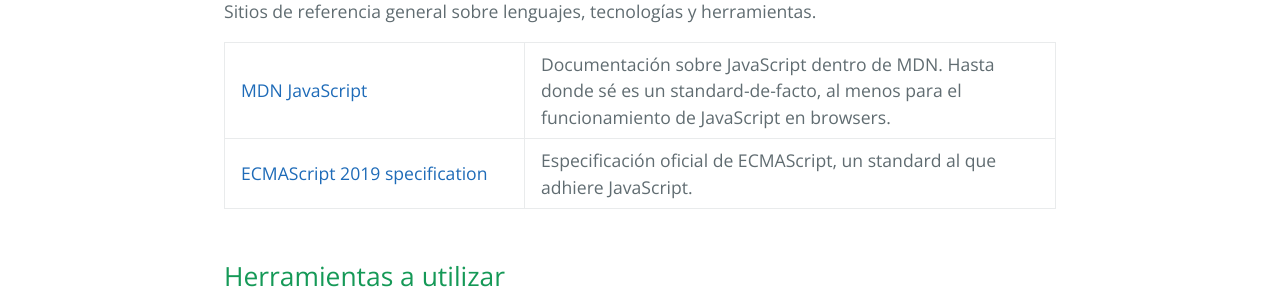
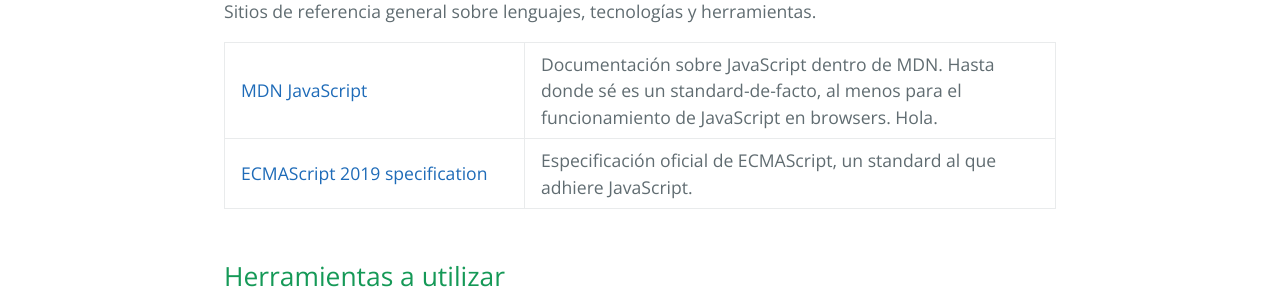
Before and after one commit to clombardi/bdsol-capacitacion-desarrollo, a Jekyll site: the page built from index.md, in a window 1280 px wide. Shown: the part 644-944 px from the top of the page. Built offline with Jekyll 4.4.1, drawn with Linux system fonts in a browser that asks for light colours; our own code applies the rules of GitHub Pages for plain Markdown files.

Commit message:
prueba de formato - 22

```diff
--- a/index.md
+++ b/index.md
@@ -11,7 +11,7 @@ Sitios de referencia general sobre lenguajes, tecnologías y herramientas.
 
 
 {:.tableWithLinks}
-| [MDN JavaScript](https://developer.mozilla.org/en-US/docs/Web/JavaScript) | Documentación sobre JavaScript dentro de MDN. Hasta donde sé es un standard-de-facto, al menos para el funcionamiento de JavaScript en browsers. |
+| [MDN JavaScript](https://developer.mozilla.org/en-US/docs/Web/JavaScript) | Documentación sobre JavaScript dentro de MDN. Hasta donde sé es un standard-de-facto, al menos para el funcionamiento de JavaScript en browsers. Hola. |
 | [ECMAScript 2019 specification](https://www.ecma-international.org/ecma-262/10.0/index.html) | Especificación oficial de ECMAScript, un standard al que adhiere JavaScript. |
 
 
```
